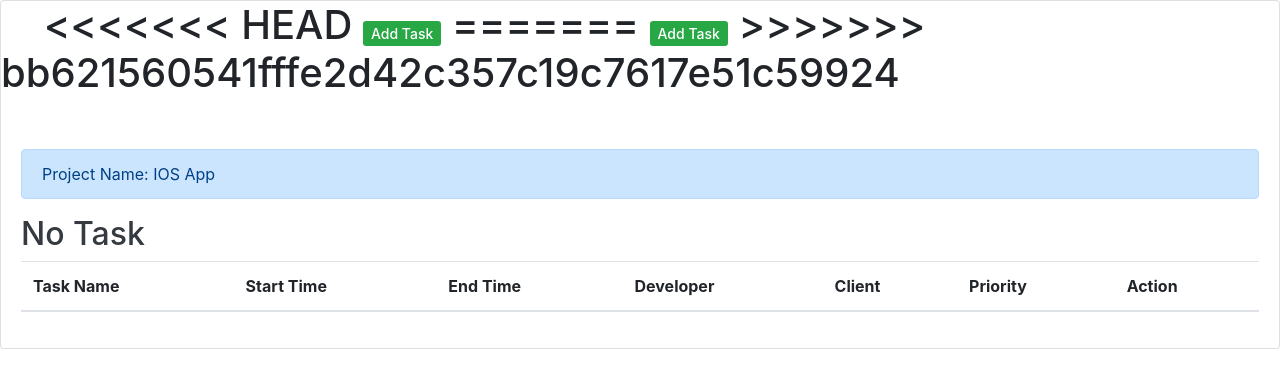
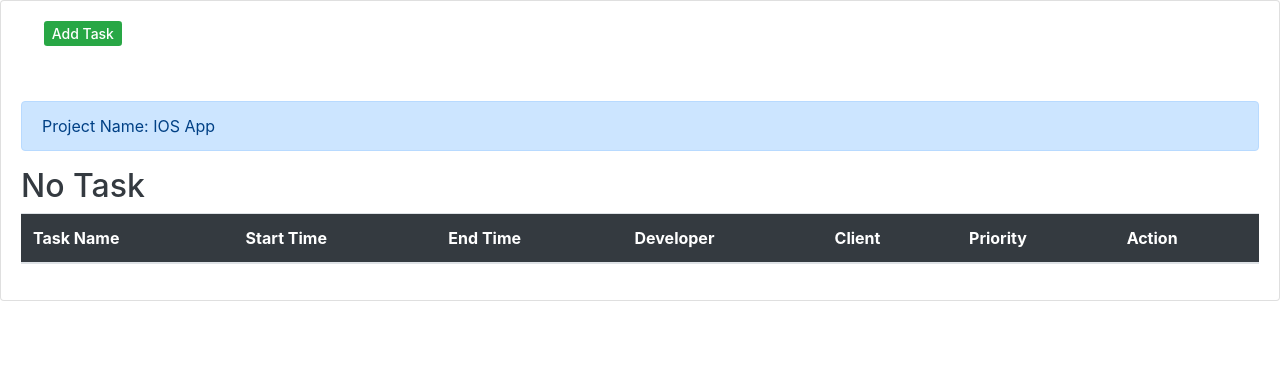
Before and after one commit to MehediHasanNasim/project_management, a Django app: page /task/7/ in a window 1280 px wide. Shown: the part 56-444 px from the top of the page. Run offline with Django 3.2, Linux system fonts and the light colour scheme; data comes from the database, SQL or seed files in the repository; both versions use the stored data as it was after the commit; lists and menus that the app fills with data are empty; some libraries are stand-ins or nearby versions.

Commit message:
page design

```diff
--- a/core/templates/core/projects.html
+++ b/core/templates/core/projects.html
@@ -11,8 +11,9 @@
 {% endblock title %}
 
 
-{% block homeactive %}
-{% endblock homeactive %}
+{% block projectactive %}
+active
+{% endblock projectactive %}
 
 
 {% block bodycontent %}
--- a/core/templates/core/task.html
+++ b/core/templates/core/task.html
@@ -19,11 +19,10 @@
 
 <div class="card div_main div_register ">
     <h1 class="">&nbsp;&nbsp;&nbsp;
-<<<<<<< HEAD
-          <a href="{% url 'add-task' 5%}" class="bnt btn-sm btn-success" >Add Task</a>
-=======
-          <a href="{% url 'add-task' project.id %}" class="bnt btn-sm btn-success" >Add Task</a>
->>>>>>> bb621560541fffe2d42c357c19c7617e51c59924
+
+
+        <a href="{% url 'add-task' project.id %}" class="bnt btn-sm btn-success" >Add Task</a>
+
     </h1><br>
     <div class="card-body text-dark">
       <div class="alert alert-primary" role="alert">
@@ -31,14 +30,14 @@
        </div>
         <table class="table">
             <thead>
-              <tr>
-                <th scope="col">Task Name</th>
-                <th scope="col">Start Time</th>
-                <th scope="col">End Time</th>
-                <th scope="col">Developer</th>
-                <th scope="col">Client</th>
-                <th scope="col">Priority</th>
-                <th scope="col">Action</th>
+              <tr class="bg-dark border-dark">
+                <th scope="col" class="text-white">Task Name</th>
+                <th scope="col" class="text-white">Start Time</th>
+                <th scope="col" class="text-white">End Time</th>
+                <th scope="col" class="text-white">Developer</th>
+                <th scope="col" class="text-white">Client</th>
+                <th scope="col" class="text-white">Priority</th>
+                <th scope="col" class="text-white">Action</th>
               </tr>
             </thead>
             <tbody>
```
Also changed, not shown: core/templates/core/home.html (+13 -7 lines), core/templates/core/project_update.html (+20 -9 lines), db.sqlite3.
